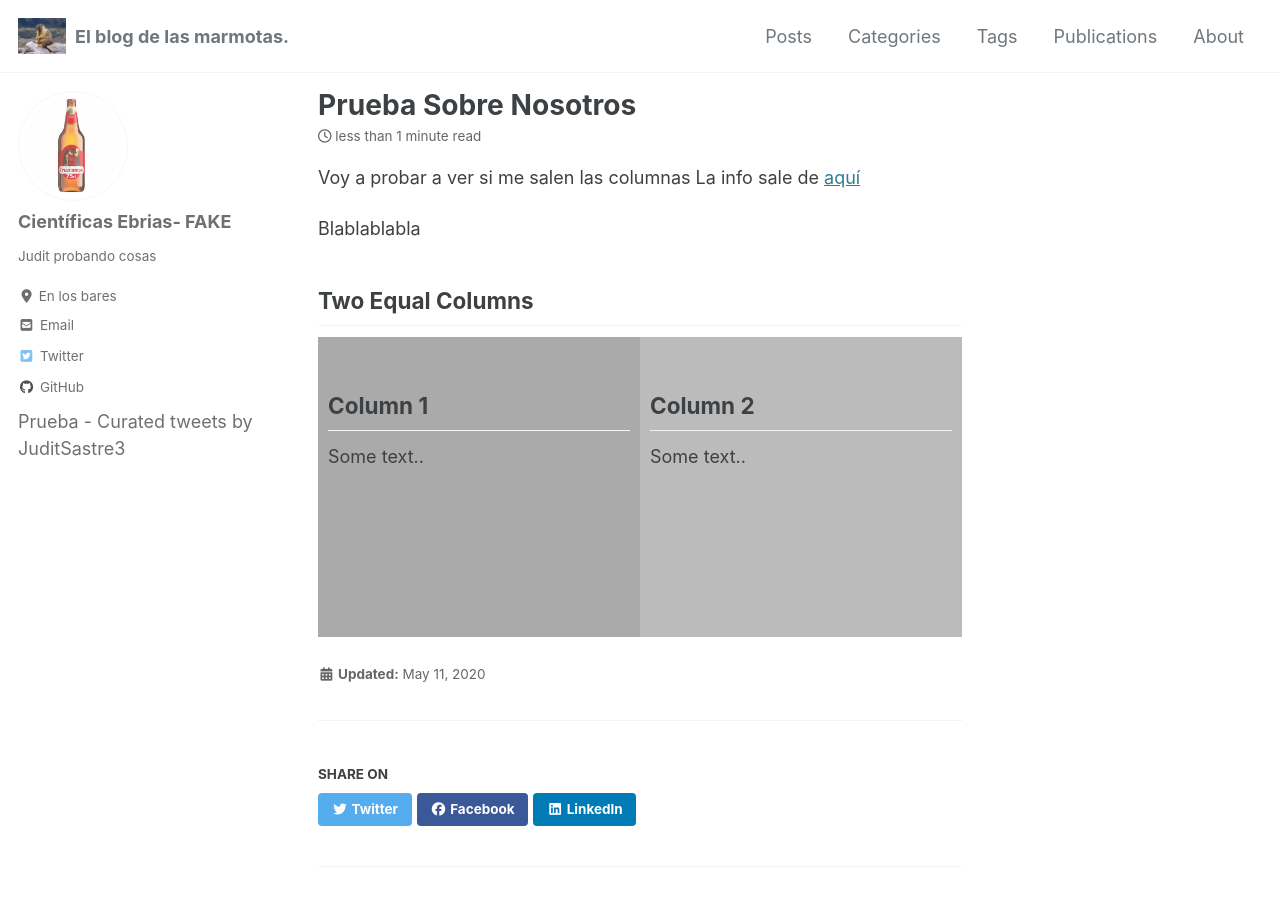
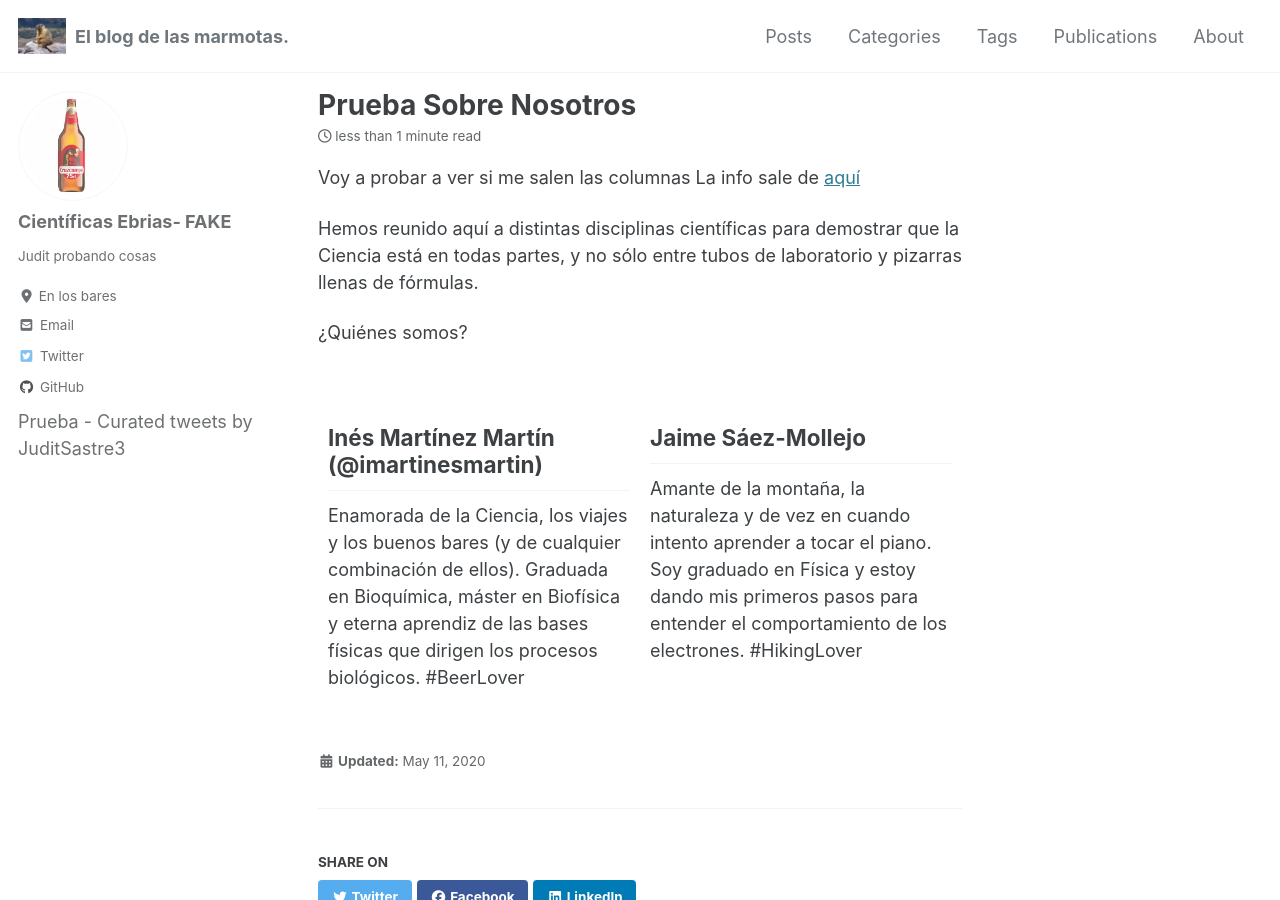
Before and after one commit to JuditSastre/test_blog, a Jekyll site: the page built from _posts/2020-05-11-prueba-sobre-nosotros.md, in a window 1280 px wide and 900 px high. Built offline with Jekyll 4.4.1, drawn with Linux system fonts in a browser that asks for light colours; cached includes are drawn as plain includes; nearby versions of some CDN libraries; comment, search, counter and statistics services are not loaded.

Commit message:
Update 2020-05-11-prueba-sobre-nosotros.md

```diff
--- a/_posts/2020-05-11-prueba-sobre-nosotros.md
+++ b/_posts/2020-05-11-prueba-sobre-nosotros.md
@@ -7,7 +7,10 @@ author_profile: true
 Voy a probar a ver si me salen las columnas
 La info sale de [aquí](https://www.educative.io/edpresso/how-to-create-columns-in-html)
 
-Blablablabla
+Hemos reunido aquí a distintas disciplinas científicas para demostrar que la Ciencia está en todas partes, y no sólo entre tubos de laboratorio y pizarras llenas de fórmulas.
+
+¿Quiénes somos?
+
 <html>
 <head>
 <meta name="viewport" content="width=device-width, initial-scale=1">
@@ -21,7 +24,6 @@ Blablablabla
   float: left;
   width: 50%;
   padding: 10px;
-  height: 300px; /* Should be removed. Only for demonstration */
 }
 
 /* Clear floats after the columns */
@@ -34,16 +36,15 @@ Blablablabla
 </head>
 <body>
 
-<h2>Two Equal Columns</h2>
 
 <div class="row">
-  <div class="column" style="background-color:#aaa;">
-    <h2>Column 1</h2>
-    <p>Some text..</p>
+  <div class="column" style="background-color:#FFFFFF;">
+    <h2> Inés Martínez Martín (@imartinesmartin)</h2>
+    <p>Enamorada de la Ciencia, los viajes y los buenos bares (y de cualquier combinación de ellos). Graduada en Bioquímica, máster en Biofísica y eterna aprendiz de las bases físicas que dirigen los procesos biológicos. #BeerLover</p>
   </div>
-  <div class="column" style="background-color:#bbb;">
-    <h2>Column 2</h2>
-    <p>Some text..</p>
+  <div class="column" style="background-color:#FFFFFF;">
+    <h2>Jaime Sáez-Mollejo</h2>
+    <p>Amante de la montaña, la naturaleza y de vez en cuando intento aprender a tocar el piano. Soy graduado en Física y estoy dando   mis primeros pasos para entender el comportamiento de los electrones. #HikingLover</p>
   </div>
 </div>
 
```
